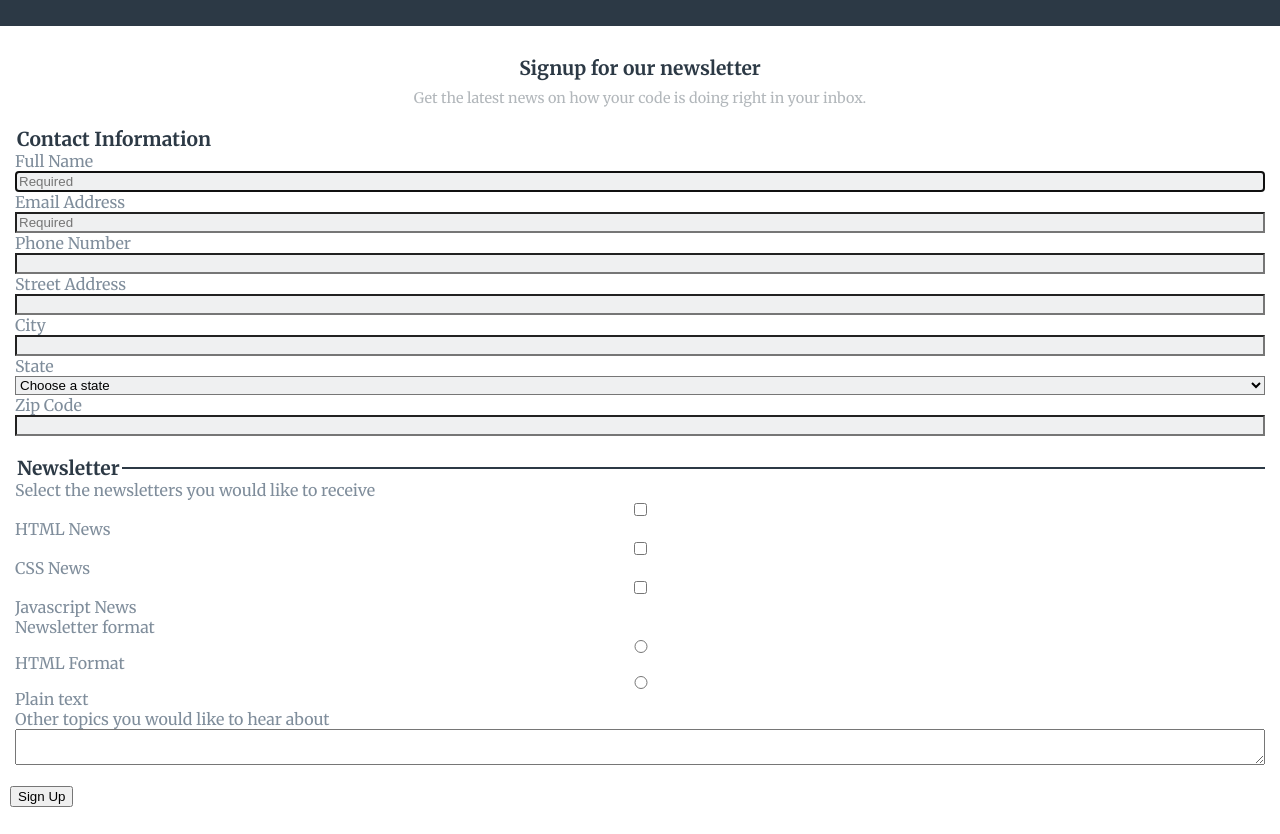
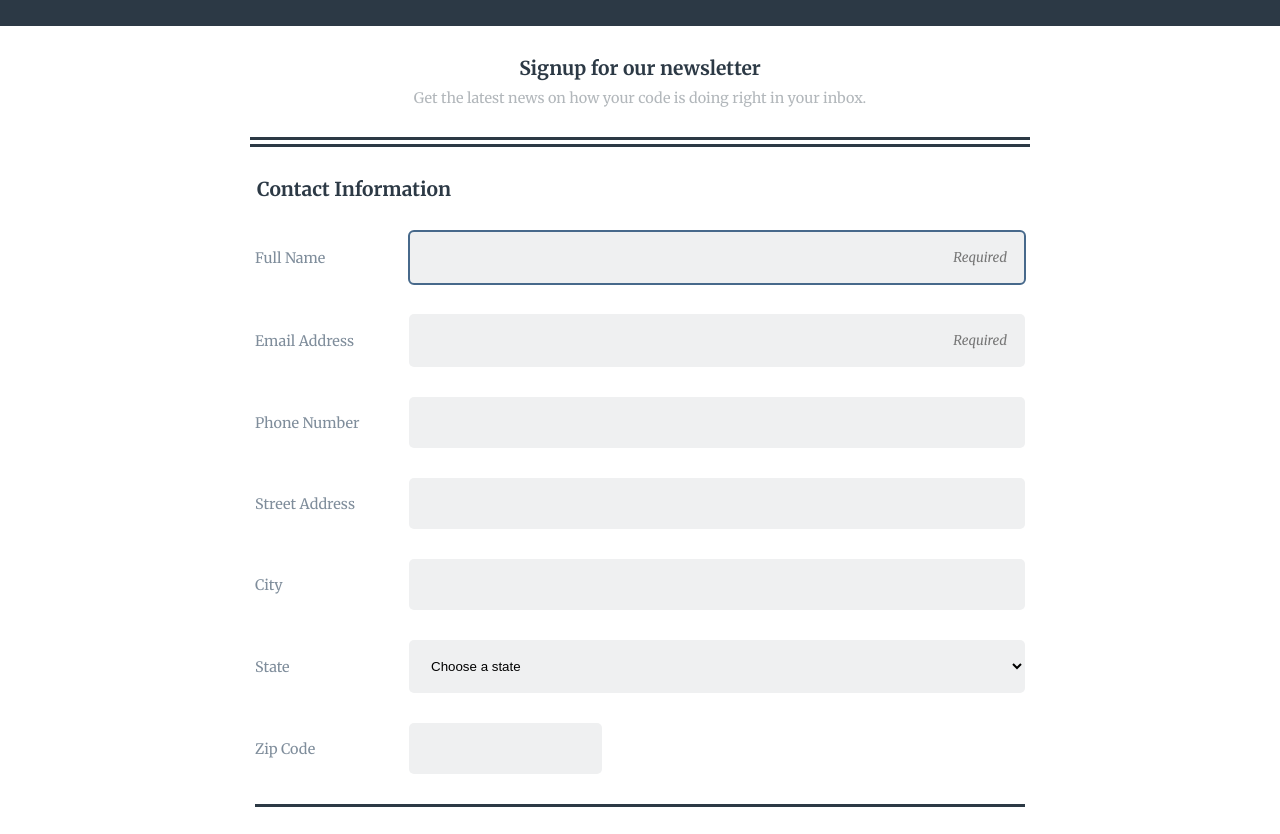
Before and after one commit to sunnysoleil/unit3-soleilwalker, a plain HTML site: page index.html in a window 1280 px wide. Shown: the part 56-890 px from the top of the page. Drawn offline with Linux system fonts and the light colour scheme.

Commit message:
Styling Part 2

```diff
--- a/css/styles.css
+++ b/css/styles.css
@@ -12,6 +12,10 @@ header {
     justify-content: center;
     background-color: #2c3945;
     padding: 1rem;
+}
+
+footer {
+    margin-bottom: 150px;
 }
 
 h1 {
@@ -36,6 +40,11 @@ p {
     font-size: .9rem;
 }
 
+form > p {
+    padding-bottom: 30px;
+    border-bottom: 10px double #2c3945;
+}
+
 footer > p {
     font-style: italic;
 }
@@ -45,28 +54,108 @@ form {
 }
 
 fieldset {
-    display: flex;
-    flex-direction: column;
-    margin: 20px 5px;
+    margin: 30px 5px;
     padding: 0;
     border: none;
 }
 
-fieldset + fieldset {
-    border-top: 2px solid #2c3945;
+fieldset:first-of-type {
+    border-bottom: 3px solid #2c3945;
 }
 
 legend {
+    margin-bottom: 30px;
     color: #2c3945;
     font-size: 1.2em;
     font-weight: bold;
 }
 
 label {
+    margin-bottom: 20px;
     color: #7f8d9b;
+    font-size: .9rem;
+}
+
+input, select, textarea {
+    padding: 18px;
+    background-color: #eff0f1;
+    border: none;
+    border-radius: 5px;
+}
+
+:focus-visible {
+    outline-color: #47698b;
 }
 
 input, select {
-    background-color: #eff0f1;
-    border: non;
+    margin-bottom: 20px;
 }
+
+textarea {
+    height: 100px;
+}
+
+input[placeholder] {
+    font-family: "Merriweather", serif;
+    font-style: italic;
+    text-align: right;
+}
+
+input[type=checkbox], input[type=radio] {
+    margin-right: 10px;
+}
+
+button[type=submit] {
+    width: 100%; /* Add this line */
+    padding: 20px;
+    background-color: #4dbbb5;
+    color: #fff;
+    font-family: "Merriweather", serif;
+    font-size: 1.2rem;
+    font-weight: 700;
+    border: none;
+    border-radius: 5px;
+    cursor: pointer;
+}
+
+#zip {
+    width: 50%;
+}
+
+.form-group, .news-group{
+    display: flex;
+    flex-direction: column;
+    margin-bottom: 10px;
+}
+
+.last-item {
+    margin-bottom: 10px;
+}
+
+#topics {
+    width: 100%;
+}
+
+@media (min-width: 768px) {
+    main {
+        max-width: 800px;
+        margin: 0 auto;
+    }
+
+    .form-group {
+        flex-direction: row;
+        align-items: center;
+    }
+
+    .form-group label {
+        width: 20%;
+    }
+
+    .form-group input, .form-group select {
+        width: 80%;
+    }
+
+    #zip {
+        width: 25%;
+    }
+}
--- a/index.html
+++ b/index.html
@@ -22,21 +22,32 @@
             <fieldset>
                 <legend>Contact Information</legend>
 
+                <div class="form-group">
                     <label for="name">Full Name</label>
                     <input type="text" name="user_name" id="name" placeholder="Required" autofocus>
+                </div>
 
+                <div class="form-group">
                     <label for="email">Email Address</label>
-                <input type="text" name="user_email" id="email" placeholder="Required" autocomplete="">
+                    <input type="email" name="user_email" id="email" placeholder="Required" autocomplete="">
+                </div>
 
+                <div class="form-group">
                     <label for="phone">Phone Number</label>
-                <input type="text" name="user_phone" id="phone">
+                    <input type="tel" name="user_phone" id="phone">
+                </div>
 
+                <div class="form-group">
                     <label for="address">Street Address</label>
                     <input type="text" name="user_address" id="address">
+                </div>
 
+                <div class="form-group">
                     <label for="city">City</label>
                     <input type="text" name="user_city" id="city">
+                </div>
 
+                <div class="form-group">
                     <label for="state">State</label>
                     <select name="user_state" id="state" placeholder="Choose a state">
                         <option value="">Choose a state</option>
@@ -95,27 +106,35 @@
                         <option value="WI">Wisconsin</option>
                         <option value="WY">Wyoming</option>
                     </select>
+                </div>
 
+                <div class="form-group">
                     <label for="zip">Zip Code</label>
-                <input type="text" name="user_zipcode" id="zip">
-
+                    <input type="text" name="user_zipcode" class="zipcode" id="zip">
+                </div>
             </fieldset>
 
             <fieldset>
                 <legend>Newsletter</legend>
+                    <div class="news-group">
+                        <label>Select the newsletters you would like to receive</label>
+                        <div class="inline-ele"><input type="checkbox" name="news_options" id="html" value="news_html"><label for="html">HTML News</label></div>
+                        <div class="inline-ele"><input type="checkbox" name="news_options" id="css" value="news_css"><label for="css">CSS News</label></div>
+                        <div class="inline-ele last-item"><input type="checkbox" name="news_options" id="javascript" value="news_javascript"><label for="javascript">Javascript News</label></div>
+                    </div>
 
-                    <label>Select the newsletters you would like to receive</label>
-                    <input type="checkbox" name="news_options" id="html" value="news_html"><label for="html">HTML News</label>
-                    <input type="checkbox" name="news_options" id="css" value="news_css"><label for="css">CSS News</label>
-                    <input type="checkbox" name="news_options" id="javascript" value="news_javascript"><label for="javascript">Javascript News</label>
+                    <div class="news-group">
+                        <label>Newsletter format</label>
+                        <div class="inline-ele"><input type="radio" name="news_format" id="htmlformat" value="format_html"><label for="htmlformat">HTML Format</label></div>
+                        <div class="inline-ele last-item"><input type="radio" name="news_format" id="plainformat" value="format_plain"><label for="plainformat">Plain text</label></div>
+                    </div>
 
-                    <label>Newsletter format</label>
-                    <input type="radio" name="news_format" id="htmlformat" value="format_html"><label for="htmlformat">HTML Format</label>
-                    <input type="radio" name="news_format" id="plainformat" value="format_plain"><label for="plainformat">Plain text</label>
+                    <div class="news-group">
+                        <label for="topics">Other topics you'd like to hear about</label>
+                        <textarea name="user_topics" id="topics"></textarea>
+                    </div>
+            </fieldset>
 
-                    <label for="topics">Other topics you would like to hear about</label>
-                    <textarea name="user_topics" id="topics"></textarea>
-            </fieldset>
             <button type="submit">Sign Up</button>
         </form>
 
```
Lines whose indentation alone changed are shown as unchanged.
